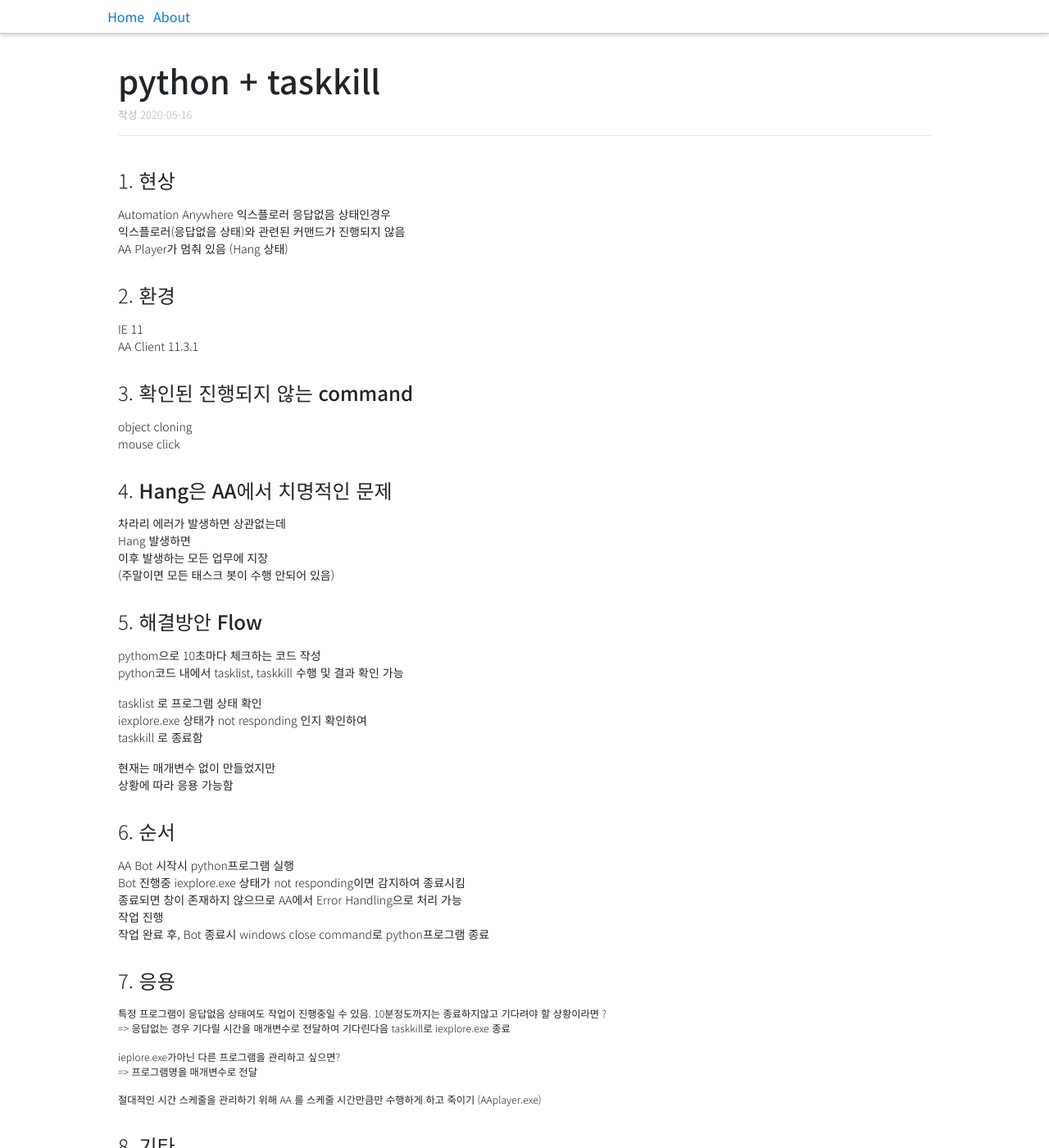
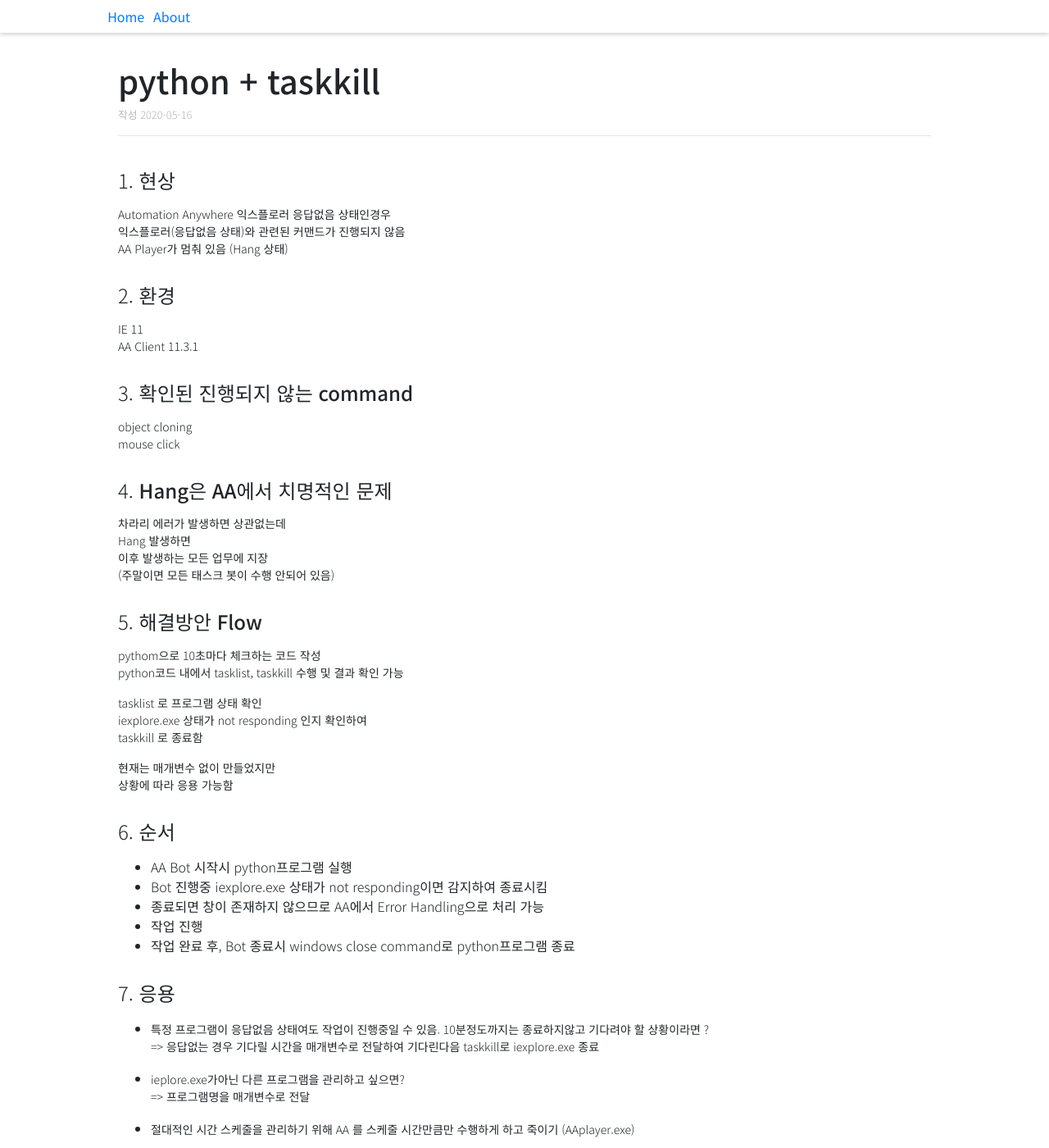
Before and after one commit to waonta/wati2.github.io, a Jekyll site: the page built from _posts/2020-05-16-python taskkill.md, in a window 1280 px wide and 1400 px high. Shown: the whole window at 82% size. Built offline with Jekyll 4.4.1, drawn with Linux system fonts in a browser that asks for light colours; some web fonts are replaced.

Commit message:
css 변경

```diff
--- a/_sass/base.scss
+++ b/_sass/base.scss
@@ -7,7 +7,7 @@
     font-family: "Noto Sans KR", "Apple SD Gothic Neo", "맑은 고딕", "Malgun Gothic", 돋움, dotum, sans-serif;
 }
 
-ul {
+ul#main-ul{
     padding: 0;
     list-style-type: none;
 }
@@ -27,7 +27,7 @@
     left: 0;
     right: 0;
     padding: 0.5rem 1rem;
-    border-bottom: 1px solid #cbcbcb;
+    // border-bottom: 1px solid #cbcbcb;
     z-index: 5050;
     box-shadow: 0 1px 6px 0 #20212447;
 
--- a/_sass/page-post.scss
+++ b/_sass/page-post.scss
@@ -3,6 +3,11 @@
     margin: 0 auto;
     padding: 1.5rem 1rem;
     min-height: 90vh;
+
+    & > p {
+        font-size: 0.875rem;
+        font-weight: 300;
+    }
 
 }
 
@@ -30,8 +35,12 @@
     font-weight: 300;
     }
 
-    p, li {
-        font-size: 0.875em;
+    p {
+        font-size: 0.875rem;
+    }
+
+    ul {
+        list-style-type: symbols();
     }
 
     >table th, >table td {
```
